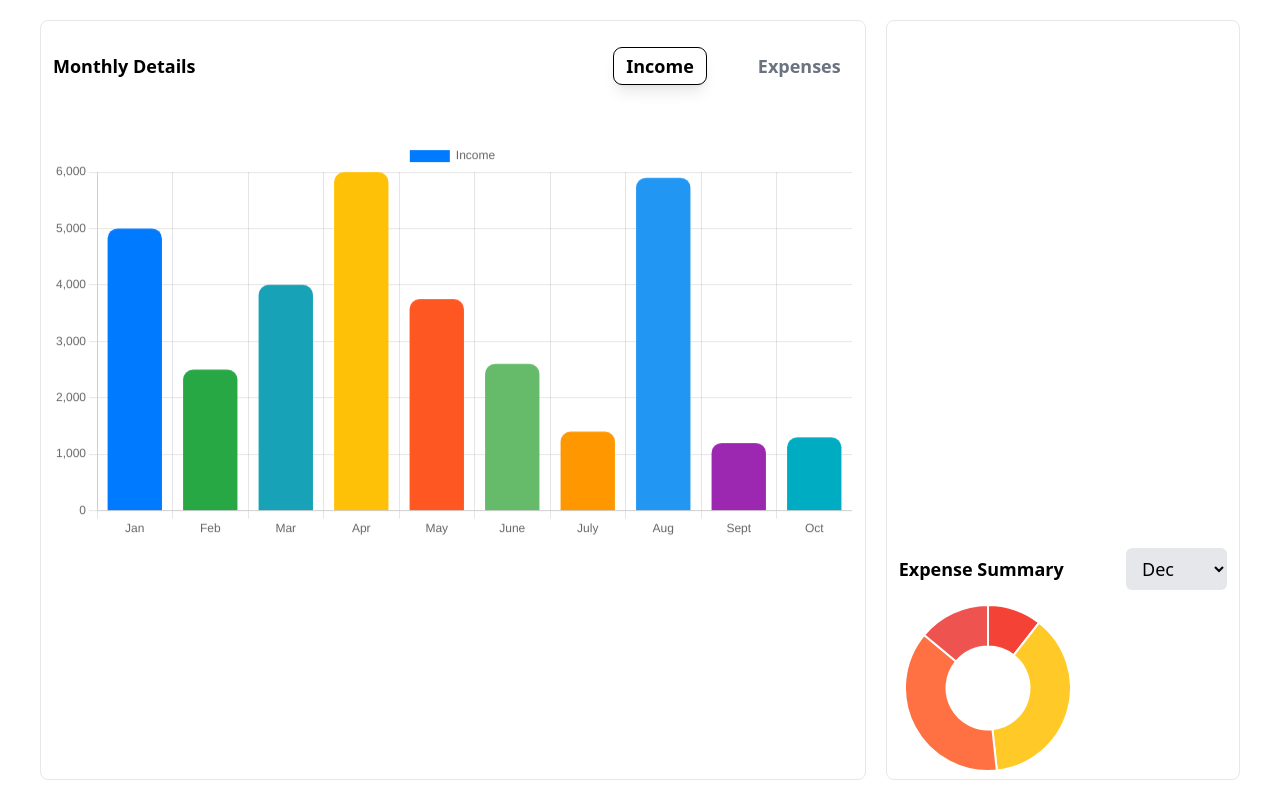
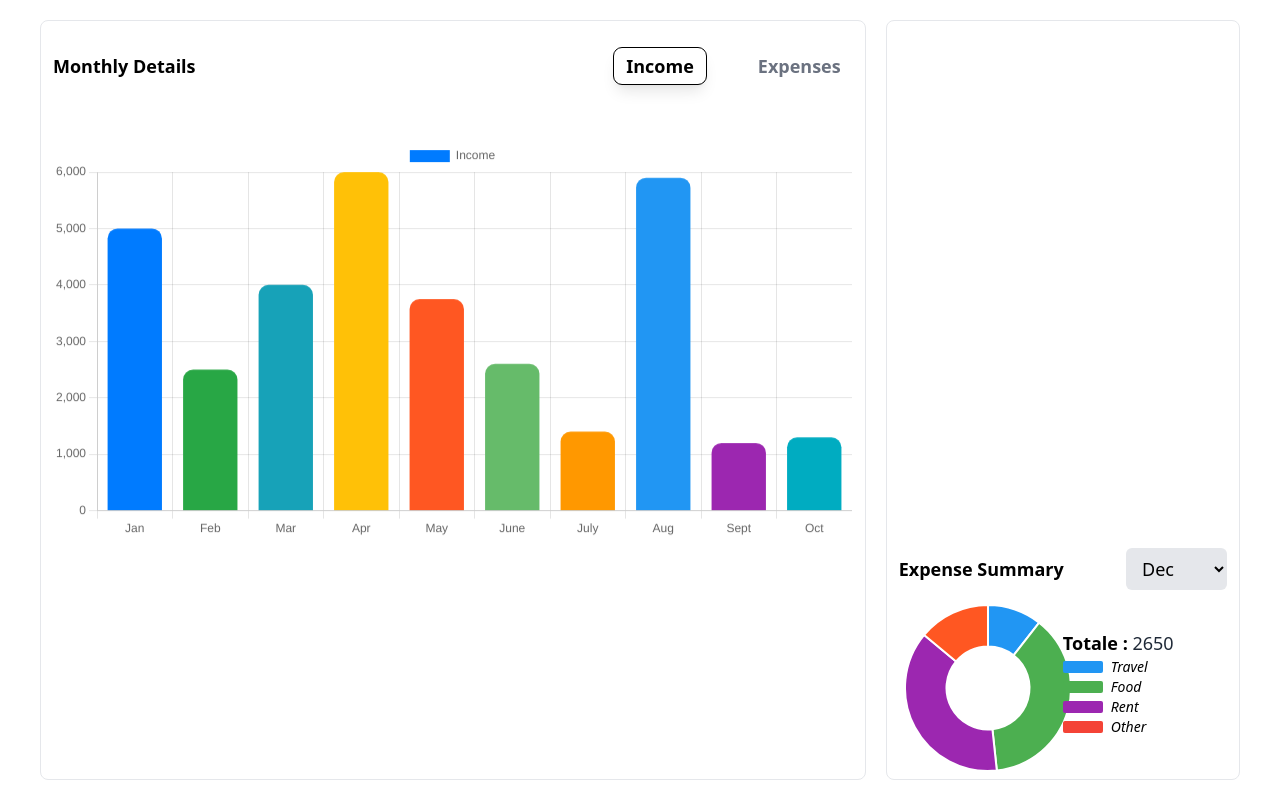
Before and after one commit to QuentinRabe/FinTrack, a Vue app: page / in a window 1280 px wide. Built offline with nearby package versions, Linux system fonts and the light colour scheme.

Commit message:
need fix animation labels

```diff
--- a/src/components/GraphicDoughnutComponent.vue
+++ b/src/components/GraphicDoughnutComponent.vue
@@ -1,25 +1,24 @@
 <template>
-  <div class="h-full">
-    <Doughnut :data="data" />
-  </div>
+  <Doughnut :data="data" />
 </template>
 
 <script setup>
-import { Chart as ChartJS, ArcElement, Tooltip, Legend } from "chart.js";
+// import { Chart as ChartJS, ArcElement, Tooltip, Legend } from "chart.js";
 import { onMounted, ref, watch } from "vue";
 import { Doughnut } from "vue-chartjs";
+import { Chart } from "chart.js/auto";
 // import * as chartConfig from "./chartConfig.js";
 
-ChartJS.register(ArcElement, Tooltip, Legend);
+// ChartJS.register(ArcElement, Tooltip, Legend);
 const data = ref({
   datasets: [
     {
       data: arrayData,
       backgroundColor: [
-        "rgb(244, 67, 54)", // Rouge vif
-        "rgb(255, 202, 40)", // Jaune foncé
-        "rgb(255, 112, 67)", // Orange corail
-        "rgb(239, 83, 80)", // Rouge rosé
+        "rgb(33, 150, 243)", // Bleu vif
+        "rgb(76, 175, 80)", // Vert éclatant
+        "rgb(156, 39, 176)", // Violet vif
+        "rgb(255, 87, 34)", // Orange brûlé
       ],
       hoverOffset: 4,
     },
--- /dev/null
+++ b/src/components/LabelsGraphComponent.vue
@@ -0,0 +1,13 @@
+<template>
+    <div class="w-full h-full flex items-center gap-2">
+        <div class="w-10 h-3 rounded-sm" :style="{background:`${bgColor}`}"></div>
+        <p class="text-sm text-black italic">{{ label }}</p>
+    </div>
+</template>
+
+<script setup>
+const {bgColor} = defineProps({
+    bgColor: String,
+    label: String,
+})
+</script>
--- a/src/stores/store.js
+++ b/src/stores/store.js
@@ -8,6 +8,7 @@ export const useFinanceStore = defineStore("finance", () => {
   ]);
   const activeBar = ref("Income");
   const monthSelected = ref("Dec");
+  const currentExpenseSummarySum = ref();
   const months = ["Jan", "Feb", "Mar", "Apr", "May", "June", "July", "Aug", "Sept", "Oct", "Nov", "Dec"];
  const expenseSummary = ref([
    { id: "Jan", travel: 200, food: 800, rent: 900, other: 250 },
@@ -74,6 +75,7 @@ export const useFinanceStore = defineStore("finance", () => {
   const expenseSummaryArray = computed(() => {
     const obj = [...expenseSummary.value].find((m) => m.id === monthSelected.value);
     const array = [obj.travel, obj.food, obj.rent, obj.other];
+    currentExpenseSummarySum.value = array.reduce((sum, currentValue) => sum + currentValue, 0);
     return (array);
   })
   return {
@@ -89,5 +91,6 @@ export const useFinanceStore = defineStore("finance", () => {
     monthSelected,
     expenseSummary,
     expenseSummaryArray,
+    currentExpenseSummarySum,
   };
 });
--- a/src/views/HomeView.vue
+++ b/src/views/HomeView.vue
@@ -1,6 +1,6 @@
 <template>
-  <div class="bg-white w-full h-screen flex px-10 py-5 gap-5">
-    <div class="flex flex-col gap-5 w-[70%] h-full">
+  <main class="bg-white w-full h-screen flex px-10 py-5 gap-5">
+    <section class="flex flex-col gap-5 w-[70%] h-full">
       <div
         class="w-full h-full px-3 py-2 text-lg border rounded-lg flex flex-col"
       >
@@ -36,22 +36,55 @@
           </template>
         </div>
       </div>
-    </div>
-    <div class="w-[30%] h-full px-3 py-2 text-lg border rounded-lg flex flex-col justify-end">
-      <div class="w-full h-[30%] flex flex-col gap-1 ">
+    </section>
+    <section
+      class="w-[30%] h-full px-3 py-2 text-lg border rounded-lg flex flex-col justify-end"
+    >
+      <div class="w-full h-[30%] flex flex-col gap-1">
         <div class="w-full h-[20%] flex justify-between items-center">
           <TitleComponent title="Expense Summary" />
           <OptGroupComponent :months="store.months" />
         </div>
-        <div class="w-full h-[80%]">
-          <GraphicDoughnutComponent
-            :arrayData="store.expenseSummaryArray"
-            :key="store.monthSelected"
-          />
+        <div class="w-full h-[80%] grid grid-cols-2 items-center">
+          <template v-if="store.expenseSummaryArray">
+            <Transition name="fade" mode="out-in">
+              <GraphicDoughnutComponent
+                :arrayData="store.expenseSummaryArray"
+                :key="store.monthSelected"
+                class="h-full"
+              />
+            </Transition>
+          </template>
+          <div class="">
+            <Transition name="fade" mode="out-in">
+              <p
+                v-if="store.currentExpenseSummarySum"
+                :key="store.monthSelected"
+              >
+                <span class="text-lg font-bold text-black">Totale : </span>
+                {{ store.currentExpenseSummarySum }}
+              </p>
+            </Transition>
+            <Transition name="fade" mode="out-in">
+              <LabelsGraphComponent
+                bgColor="rgb(33, 150, 243)"
+                label="Travel"
+              />
+            </Transition>
+            <Transition name="fade" mode="out-in">
+              <LabelsGraphComponent v-if="store.expenseSummary" bgColor="rgb(76, 175, 80)" label="Food" />
+            </Transition>
+            <Transition name="fade" mode="out-in">
+              <LabelsGraphComponent bgColor="rgb(156, 39, 176)" label="Rent" />
+            </Transition>
+            <Transition name="fade" mode="out-in">
+              <LabelsGraphComponent bgColor="rgb(244, 67, 54)" label="Other" />
+            </Transition>
+          </div>
         </div>
       </div>
-    </div>
-  </div>
+    </section>
+  </main>
 </template>
 
 <script setup>
@@ -61,6 +94,7 @@ import GraphicBarComponent from "@/components/GraphicBarComponent.vue";
 import { useFinanceStore } from "@/stores/store";
 import GraphicDoughnutComponent from "@/components/GraphicDoughnutComponent.vue";
 import OptGroupComponent from "@/components/OptGroupComponent.vue";
+import LabelsGraphComponent from "@/components/LabelsGraphComponent.vue";
 const store = useFinanceStore();
 </script>
 
@@ -75,6 +109,7 @@ const store = useFinanceStore();
   /* transform: scale(1); */
   opacity: 1;
   display: block;
+  /* transform: scaleY(1); */
 }
 
 .fade-enter-from,
@@ -82,5 +117,6 @@ const store = useFinanceStore();
   /* transform: scale(0); */
   opacity: 0;
   display: none;
+  /* transform: scaleY(0); */
 }
 </style>
```
